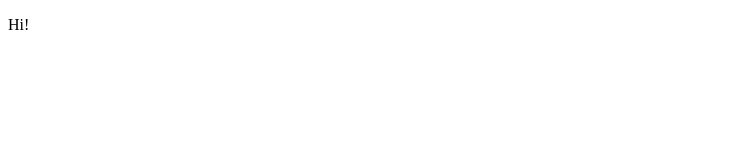
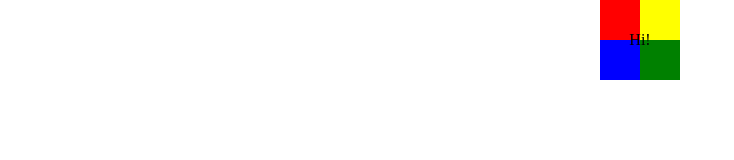
Before and after one commit to pesto-students/p9-sumit-somyanath, a plain HTML site: page Week-2/Assignment-2-2/assignment-2-2.html in a window 1280 px wide. Shown: the whole page, without its empty margins (0-734 px from the left). Drawn offline with Linux system fonts and the light colour scheme.

Commit message:
added styling to the page

```diff
--- a/Week-2/Assignment-2-2/assignment-2-2.html
+++ b/Week-2/Assignment-2-2/assignment-2-2.html
@@ -5,6 +5,7 @@
     <meta http-equiv="X-UA-Compatible" content="IE=edge">
     <meta name="viewport" content="width=device-width, initial-scale=1.0">
     <title>Assignment-2.2</title>
+    <link rel="stylesheet" href="style.css">
 </head>
 <body>
     <main class="mainSection">
--- /dev/null
+++ b/Week-2/Assignment-2-2/style.css
@@ -0,0 +1,55 @@
+body {
+    height: 100vh;
+    width: 100vw;
+    margin: 0;
+}
+
+.mainSection {
+    height: 80px;
+    width: 80px;
+    position: relative;
+    display: grid;
+    grid-template-columns: repeat(2, 1fr);
+    grid-template-rows: repeat(2, 1fr);
+    margin: 0 auto;
+}
+
+.box {
+    height: 40px;
+    width: 40px;
+}
+
+.box-1 {
+    background-color: red;
+    grid-area: 1 / 1 / 2 / 2;
+    transform-origin: top left;
+}
+
+.box-2 {
+    background-color: yellow;
+    grid-area: 1 / 2 / 2 / 3;
+    transform-origin: top right;
+}
+
+.box-3 {
+    background-color: blue;
+    grid-area: 2 / 1 / 3 / 2;
+    transform-origin: bottom left;
+}
+
+.box-4 {
+    background-color: green;
+    grid-area: 2 / 2 / 3 / 3;
+    transform-origin: bottom right;
+}
+
+.mainSection .textBlock {
+    position: absolute;
+    top: 50%;
+    left: 50%;
+    transform: translate(-50%, -50%);
+    display: flex;
+    justify-content: center;
+    align-items: center;
+    margin: 0;
+}
```
